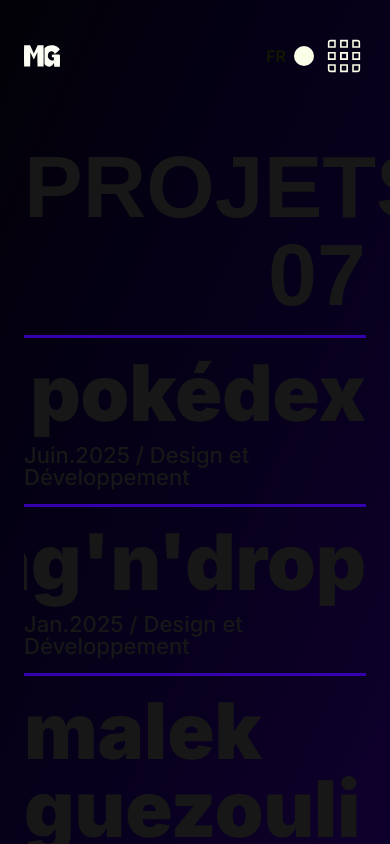
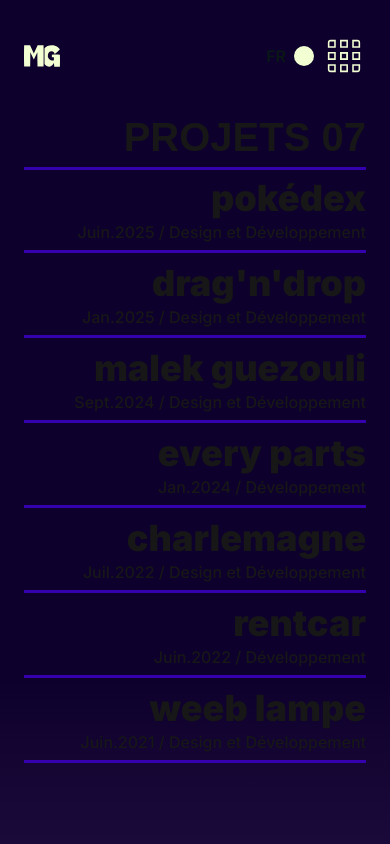
Before and after one commit to MalekGuez/portfolio, a Next.js app: page /works in a window 390 px wide. Built offline with nearby package versions, Linux system fonts and the light colour scheme; a web font is replaced by a local one.

Commit message:
fix: performance issue

```diff
--- a/app/styles/GradientBackground.module.css
+++ b/app/styles/GradientBackground.module.css
@@ -86,3 +86,10 @@
 .gradient svg {
     display: none;
 }
+
+
+@media (max-width: 768px) {
+    .gradient {
+        display: none !important;
+    }
+}
--- a/app/styles/globals.css
+++ b/app/styles/globals.css
@@ -47,6 +47,18 @@
   font-family: 'Inter', sans-serif;
   -webkit-font-smoothing: antialiased;
   -moz-osx-font-smoothing: grayscale;
+}
+
+/* Mobile : dégradé discret, foncé puis plus clair sur les 20 % du bas */
+@media (max-width: 768px) {
+  body {
+    background: linear-gradient(
+      to bottom,
+      #0e002c 0%,
+      #0e002c 80%,
+      #1a0a3a 100%
+    );
+  }
 }
 
 * {
--- a/app/styles/page.module.css
+++ b/app/styles/page.module.css
@@ -10,6 +10,7 @@
   align-items: center;
   width: 100%;
   height: 100%;
+  margin-bottom: 87.5px; /* moitié du padding-top pour centrer le bloc visuellement */
 }
 
 .introContainer {
@@ -55,6 +56,9 @@
   .main {
     padding: 135px 60px 0 60px;
   }
+  .intro {
+    margin-bottom: 67.5px;
+  }
   .introContainer h1 {
     font-size: 78px;
     line-height: 80px;
@@ -63,6 +67,9 @@
 @media (max-width: 1024px) {
   .main {
     padding: 127px 40px 0 40px;
+  }
+  .intro {
+    margin-bottom: 63.5px;
   }
   .introContainer h1 {
     font-size: 64px;
@@ -77,6 +84,9 @@
   .main {
     padding: 111px 32px 0 32px;
   }
+  .intro {
+    margin-bottom: 55.5px;
+  }
   .introContainer h1 {
     font-size: 52px;
     line-height: 56px;
@@ -87,12 +97,14 @@
   .introContainer {
     gap: 16px;
   }
-
 }
 
 @media (max-width: 425px) {
   .main {
     padding: 103px 24px 0 24px;
+  }
+  .intro {
+    margin-bottom: 51.5px;
   }
   .introContainer {
     gap: 12px;
--- a/app/works/style.module.css
+++ b/app/works/style.module.css
@@ -25,3 +25,52 @@
 
     border-bottom: 3px solid #3500AD;
 }
+
+@media (max-width: 1440px) {
+    .worksTitle {
+        font-size: 78px;
+        line-height: 78px;
+        margin-top: 32px;
+    }
+    .works {
+        padding-bottom: 120px;
+    }
+}
+
+@media (max-width: 1024px) {
+    .worksTitle {
+        font-size: 64px;
+        line-height: 68px;
+        margin-top: 24px;
+        padding-bottom: 12px;
+    }
+    .works {
+        padding-top: 12px;
+        padding-bottom: 100px;
+    }
+}
+
+@media (max-width: 768px) {
+    .worksTitle {
+        font-size: 52px;
+        line-height: 56px;
+        margin-top: 16px;
+        padding-bottom: 12px;
+    }
+    .works {
+        padding-top: 8px;
+        padding-bottom: 80px;
+    }
+}
+
+@media (max-width: 425px) {
+    .worksTitle {
+        font-size: 40px;
+        line-height: 44px;
+        margin-top: 12px;
+        padding-bottom: 8px;
+    }
+    .works {
+        padding-bottom: 60px;
+    }
+}
--- a/components/GradientBackground.js
+++ b/components/GradientBackground.js
@@ -5,9 +5,36 @@
 import { useMenuContext } from "@/app/context/MenuContext";
 import { usePathname } from "next/navigation";
 
+const MOBILE_BREAKPOINT = 768;
+
+function useIsMobile() {
+  const [isMobile, setIsMobile] = useState(false);
+  useEffect(() => {
+    const mql = window.matchMedia(`(max-width: ${MOBILE_BREAKPOINT}px)`);
+    setIsMobile(mql.matches);
+    const handler = () => setIsMobile(mql.matches);
+    mql.addEventListener("change", handler);
+    return () => mql.removeEventListener("change", handler);
+  }, []);
+  return isMobile;
+}
+
+function useIsLowPerformance() {
+  const [isLow, setIsLow] = useState(false);
+  useEffect(() => {
+    const reducedMotion = window.matchMedia("(prefers-reduced-motion: reduce)").matches;
+    const cores = typeof navigator.hardwareConcurrency === "number" ? navigator.hardwareConcurrency : 8;
+    const lowMemory = typeof navigator.deviceMemory === "number" && navigator.deviceMemory <= 4;
+    setIsLow(reducedMotion || cores <= 4 || lowMemory);
+  }, []);
+  return isLow;
+}
+
 export default function GradientBackground() {
   const pathname = usePathname();
   const interactive = useRef(null);
+  const isMobile = useIsMobile();
+  const isLowPerformance = useIsLowPerformance();
 
   const [positions, setPositions] = useState([]);
   const targetPositionsRef = useRef([]);
@@ -20,6 +47,7 @@
   });
 
   useEffect(() => {
+    if (isMobile || isLowPerformance) return;
     const initialPositions = Array.from({ length: 5 }, generateRandomPosition);
     setPositions(initialPositions);
     targetPositionsRef.current = initialPositions;
@@ -34,13 +62,14 @@
     }, 5900);
 
     return () => clearInterval(intervalId);
-  }, [isActive, initialAnimationComplete]);
+  }, [isMobile, isLowPerformance, isActive, initialAnimationComplete]);
 
   useEffect(() => {
+    if (isMobile || isLowPerformance) return;
     if (isActive || ["/", "/about"].includes(pathname)) {
       setInitialAnimationComplete(false);
     }
-  }, [isActive, pathname]);
+  }, [isMobile, isLowPerformance, isActive, pathname]);
 
   useEffect(() => {
     if (["/", "/about"].includes(pathname)) {
@@ -55,7 +84,7 @@
 
 
   useEffect(() => {
-    if (!interactive.current) return;
+    if (isMobile || isLowPerformance || !interactive.current) return;
 
     let curX = 0;
     let curY = 0;
@@ -98,7 +127,9 @@
       window.removeEventListener("mousemove", onMouseMove);
       if (rafId != null) cancelAnimationFrame(rafId);
     };
-  }, []);
+  }, [isMobile, isLowPerformance]);
+
+  if (isMobile || isLowPerformance) return null;
 
   return (
     <div className={styles.gradient}>
--- a/components/work/style.module.css
+++ b/components/work/style.module.css
@@ -36,3 +36,45 @@
     line-height: 22px;
     transition: .2s all linear;
 }
+
+@media (max-width: 1024px) {
+    .title {
+        font-size: 64px;
+        line-height: 64px;
+        margin-bottom: 10px;
+    }
+    .theme {
+        font-size: 20px;
+        line-height: 20px;
+    }
+}
+
+@media (max-width: 768px) {
+    .work {
+        padding: 12px 0;
+    }
+    .title {
+        font-size: 48px;
+        line-height: 52px;
+        margin-bottom: 8px;
+    }
+    .theme {
+        font-size: 18px;
+        line-height: 18px;
+    }
+}
+
+@media (max-width: 425px) {
+    .work {
+        padding: 10px 0;
+    }
+    .title {
+        font-size: 36px;
+        line-height: 40px;
+        margin-bottom: 6px;
+    }
+    .theme {
+        font-size: 16px;
+        line-height: 16px;
+    }
+}
```
Also changed, not shown: app/works/[work-name]/style.module.css (+159 -0 lines).
